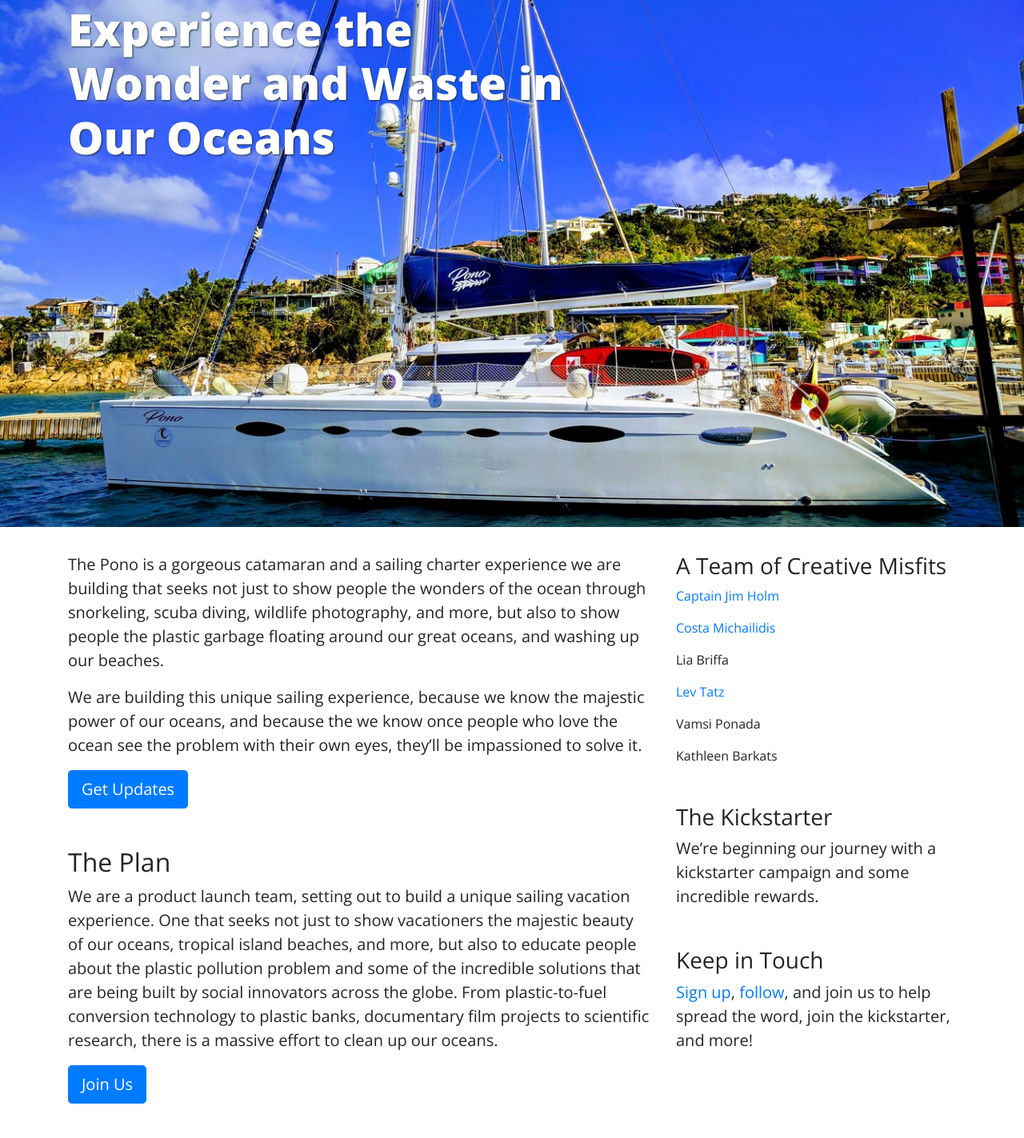
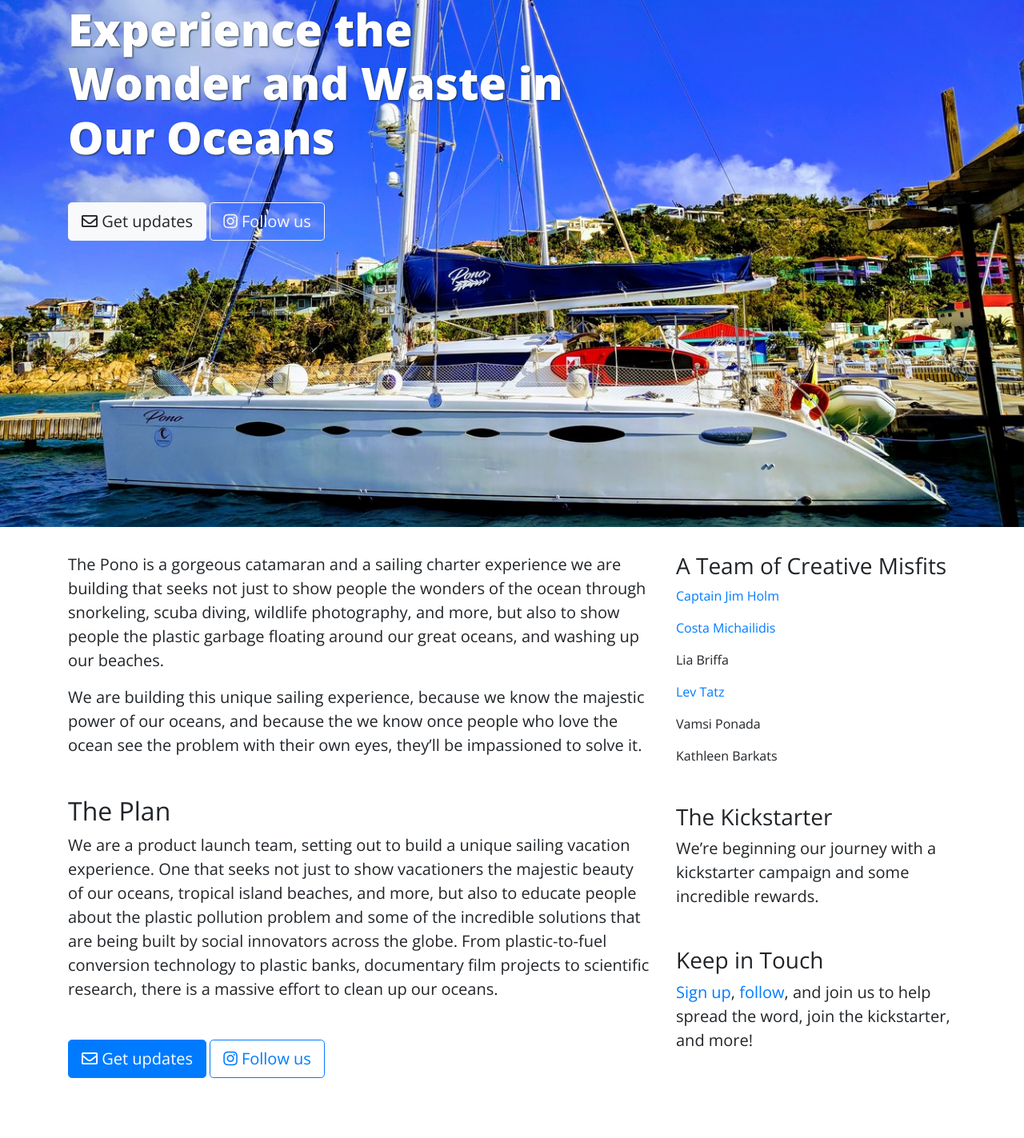
Before and after one commit to levtatz/pono, a plain HTML site: page index.html in a window 1280 px wide. Shown: the part 197-1620 px from the top of the page at 80% size. Drawn offline with nearby package versions, Linux system fonts and the light colour scheme.

Commit message:
split out CTAs

```diff
--- a/index.html
+++ b/index.html
@@ -17,6 +17,7 @@
         <meta name="theme-color" content="#ffffff">
 
         <link rel="stylesheet" href="https://stackpath.bootstrapcdn.com/bootstrap/4.1.0/css/bootstrap.min.css" integrity="sha384-9gVQ4dYFwwWSjIDZnLEWnxCjeSWFphJiwGPXr1jddIhOegiu1FwO5qRGvFXOdJZ4" crossorigin="anonymous">
+        <link rel="stylesheet" href="https://use.fontawesome.com/releases/v5.0.13/css/all.css" integrity="sha384-DNOHZ68U8hZfKXOrtjWvjxusGo9WQnrNx2sqG0tfsghAvtVlRW3tvkXWZh58N9jp" crossorigin="anonymous">
         <link href="https://fonts.googleapis.com/css?family=Open+Sans:300,300i,400,400i,700,700i,800" rel="stylesheet">
         <link rel="stylesheet" href="main.css">
     </head>
@@ -57,6 +58,13 @@
             <div class="col-md-8 col-xl-7">
               <h1 class="d-lg-none">Experience the Wonder and Waste in Our Oceans</h1>
               <h1 class="display-4 d-none d-lg-block">Experience the Wonder and Waste in Our Oceans</h1>
+              <p class="my-5">
+                <a class="btn btn-light btn-lg" href="http://eepurl.com/duTr0j" role="button" target="_blank">
+                  <i class="far fa-envelope"></i> Get updates</a>
+                <a class="btn btn-outline-light btn-lg" href="https://www.instagram.com/sailpono" role="button" target="_blank">
+                  <i class="fab fa-instagram"></i>
+                  Follow us</a>
+              </p>
             </div>
           </div>
         </div>
@@ -69,11 +77,16 @@
 
             <p class="lead">We are building this unique sailing experience, because we know the majestic power of our oceans, and because the we know once people who love the ocean see the problem with their own eyes, they’ll be impassioned to solve it.</p>
 
-            <a class="btn btn-primary btn-lg" href="http://eepurl.com/duTr0j" role="button">Get Updates</a>
-
             <h2 id='plan' class="mt-5">The Plan</h2>
             <p class="lead">We are a product launch team, setting out to build a unique sailing vacation experience. One that seeks not just to show vacationers the majestic beauty of our oceans, tropical island beaches, and more, but also to educate people about the plastic pollution problem and some of the incredible solutions that are being built by social innovators across the globe. From plastic-to-fuel conversion technology to plastic banks, documentary film projects to scientific research, there is a massive effort to clean up our oceans.</p>
-            <a class="btn btn-primary btn-lg mb-5" href="http://eepurl.com/duTr0j" role="button">Join Us</a>
+
+            <p class="my-5">
+              <a class="btn btn-primary btn-lg" href="http://eepurl.com/duTr0j" role="button" target="_blank">
+                <i class="far fa-envelope"></i> Get updates</a>
+              <a class="btn btn-outline-primary btn-lg" href="https://www.instagram.com/sailpono" role="button" target="_blank">
+                <i class="fab fa-instagram"></i>
+                Follow us</a>
+            </p>
           </div>
           <div class="col-lg-4">
             <h3 id='team'>A Team of Creative Misfits</h3>
```
